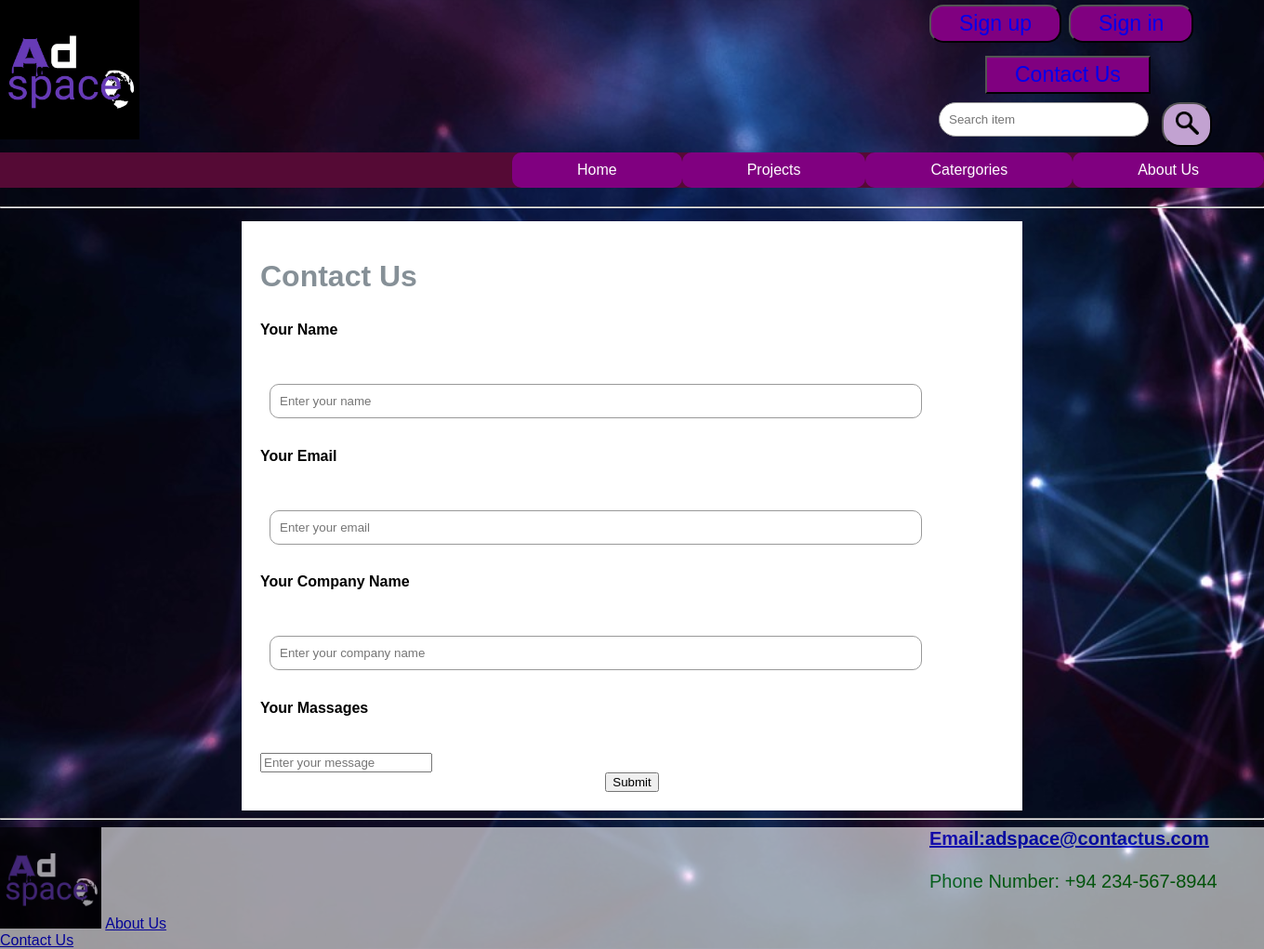
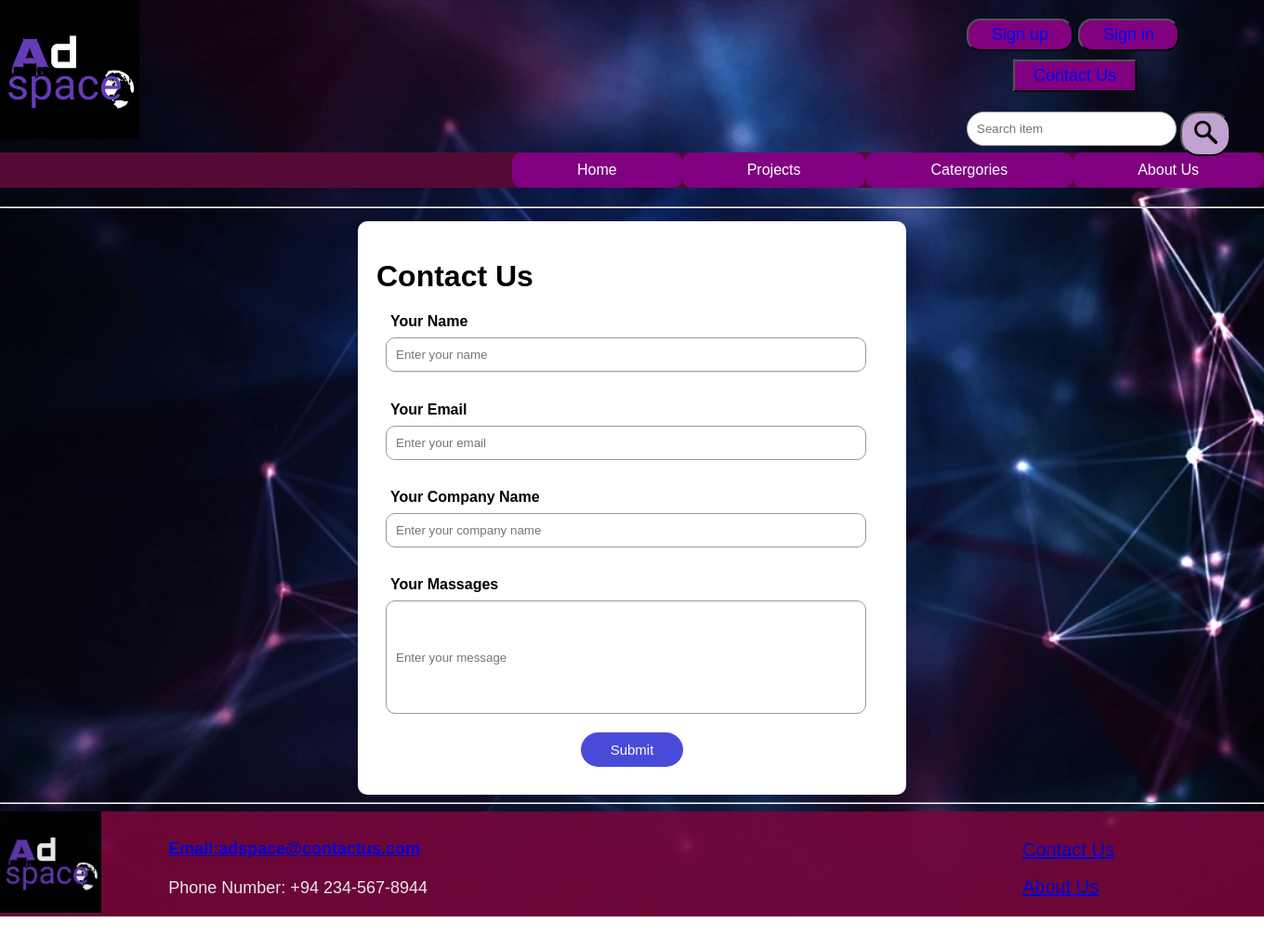
Before and after one commit to it21097010/website-project, a PHP site: page /contactus.html in a window 1360 px wide. Shown: the whole page at 93% size. After the commit the page ends 986 px from the top, so only its background shows below. Run offline with PHP 8.4, Linux system fonts and the light colour scheme.

Commit message:
last contact us styles

```diff
--- a/Styles/contactus.css
+++ b/Styles/contactus.css
@@ -1,24 +1,59 @@
 body
 {
 	background-image:url("../Images/background.jpg");
+}
+
+.button1{
+	position:absolute;
+	left:1040px;
+	top:20px;
+	font-size:18px;
+	color:white;
+	background-color:purple;
+	padding: 5px 25px;
+	text-align:center;
+	border-radius: 15px;
 
 }
+
+.button2{
+	position:absolute;
+	left:1160px;
+	top:20px;
+	font-size:18px;
+	color:white;
+	background-color:purple;
+	padding: 5px 25px;
+	text-align:center;
+	border-radius: 15px;
+}
+
+.button3{
+	position:absolute;
+	left:1090px;
+	top:64px;
+	font-size:18px;
+	color:white;
+	background-color:purple;
+	padding: 5px 20px;
+}
+
 .search{
 	position:absolute;
-	top:100px;
-	left:1000px;
+	top:110px;
+	left:1030px;
     border-radius: 20px;
 	padding: 10px;
 	margin: 10px;
 	width: 15%;
 	border: 1px solid #999;
 	outline: none;
+}
 
-}
 .search_1{
 	position:absolute;
-	top:100px;
-	left:1240px;
+	top:110px;
+	left:1260px;
 	cursor:pointer;
     border-radius: 20px;
 	padding: 1px;
@@ -27,50 +62,13 @@ body
 	height:6%;
 	width:4%;
 	outline: none;
+}
 
-}
 .search_1:hover{
 	background-color:#915c83;
 }
-.button1{
-	position:absolute;
-	left:1000px;
-	top:5px;
-	font-size:23px;
-	color:white;
-	background-color:purple;
-	padding: 5px 30px;
-	text-align:center;
-	border-radius: 15px;
-}
 
-.button2{
-	position:absolute;
-	left:1150px;
-	top:5px;
-	font-size:23px;
-	color:white;
-	background-color:purple;
-	padding: 5px 30px;
-	text-align:center;
-	border-radius: 15px;
 
-}.button3{
-	position:absolute;
-	left:1060px;
-	top:60px;
-	font-size:23px;
-	color:white;
-	background-color:purple;
-	padding: 5px 30px;
-
-}
-.title1{
-	position:absolute;
-	top:32px;
-	left:480px;
-	font-size:40px;
-}
 
 ul.menu{
 	list-style-type:none;
@@ -78,8 +76,8 @@ ul.menu{
 	padding:0px;
 	margin: 10px 0px 20px 0px;
 	overflow:hidden;
+}
 
-}
 li.menu{
 	float:right;
 }
@@ -95,8 +93,6 @@ li a{
 	background-color:purple;
 	text-align:center;
 	border-radius: 10px;
-
-
 }
 
 li a:hover{
@@ -114,7 +110,8 @@ body
 }
 .contact-us-form
 {
-	width: 800px;
+	border-radius: 10px ;
+	width: 550px;
 	box-shadow: 0 0 3px 0 rgba(0,0,0,0,3);
 	background: #fff;
 	padding: 20px;
@@ -122,25 +119,41 @@ body
 	text-align: left;
 
 }
-.contact-us-form h1
+.contact-us-form h4
 {
-	color: #869097;
-	margin-bottom: 30px;
+	position: relative;
+	color: black;
+	margin-bottom: -20px;
+	left:15px;
+	text-align: left;
 }
+
 .input-box
 {
 	border-radius: 10px;
 	padding: 10px;
 	margin: 10px;
-	width: 85%;
+	width: 90%;
 	border: 1px solid #999;
 	outline: none;
 
 }
-button4
+
+.input-box1
 {
-	color: 	#0000ff;
+	border-radius: 10px;
+	padding: 10px;
+	margin: 10px;
+	width: 90%;
+	height: 100px;
 
+	border: 1px solid #999;
+	outline: none;
+
+}
+
+.button4
+{
 	padding: 10px;
 	border-radius: 20px;
 	font-size: 15px;
@@ -148,47 +161,53 @@ button4
 	border: none;
 	outline: none;
 	cursor: pointer;
-}
-.submit
-{
-	color: #1c8adb;
+	background-color: rgb(74, 74, 216);
+	color: white;
 	width: 20%;
 }
+
 
 .footer {
 	position: relative;
 	width: 100%;
 	height:6%;
-   opacity:0.6;
-   background-color: white;
-   color: black;
+	opacity:0.9;
+	background-color: rgb(119, 6, 59);
+
  }
-.footerText{
-	position:absolute;
-	left:1000px;
-	font-family:arial;
-	top:40px;
-	font-size:20px;
-}
+
  .footerText1{
 	 position:absolute;
-	left:1000px;
+	 right:900px;
 	 font-family:arial;
-	top:1px;
-	color:green;
+	 top:30px;
+	 color: white;
+	 font-size:18px;
+ }
+
+
+ .footerText2{
+	 position:absolute;
+	 left:1100px;
+	 font-family:arial;
+	 top:70px;
 	 font-size:20px;
+
+
  }
-.footer font:hover{background-color:white;}
-p{
+
+ .footerText3{
 	 position:absolute;
-	top:60%;
-	right:10%;
-	color:white;
-	font-size:30px;
-	font-family:Arial;
-    text-align: center;
+	 left:1100px;
+	 font-family:arial;
+	 top:30px;
+	 font-size:20px;
+
  }
+
+ .footer font:hover{background-color:black;}
+
  a:visited {
-	color: #ffffff;
+	 color: white;
 	 text-decoration: none;
  }
```
Lines whose indentation alone changed are shown as unchanged.
